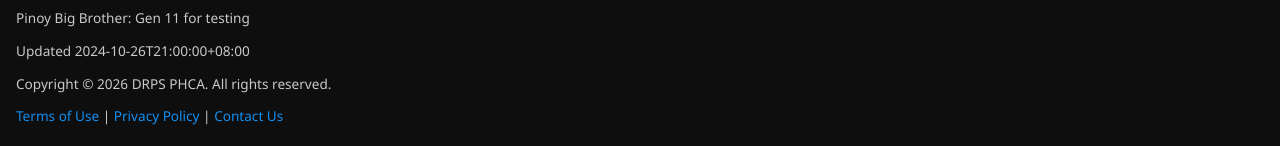
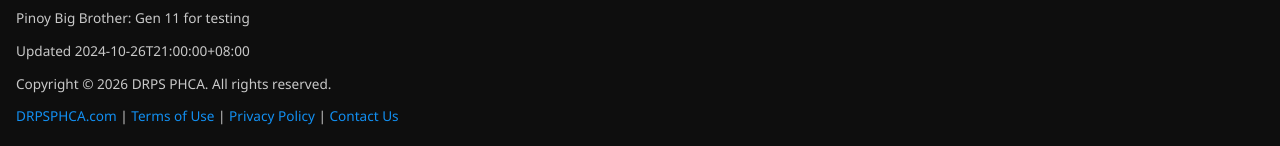
Before and after one commit to drpsphca/PHCASite-PBBUpdates, a Jekyll site: the page built from index.md, in a window 1280 px wide and 900 px high, scrolled down 735 px. Shown: the part 751-897 px from the top of the window. Built offline with Jekyll 4.4.1, drawn with Linux system fonts in a browser that asks for light colours.

Commit message:
20261002-01

```diff
--- a/_includes/footer.html
+++ b/_includes/footer.html
@@ -2,5 +2,5 @@
   <p>{{ site.data.season.title }}  for testing</p>
   <p>Updated {{ site.data.season.updated_at }}</p>
   <p>Copyright © 2026 DRPS PHCA. All rights reserved.</p>
-  <a href=https://legal.drpsphca.com/terms class="btn btn-primary">Terms of Use</a> | <a href=https://legal.drpsphca.com/privacy class="btn btn-primary">Privacy Policy</a> | <a href=https://drpsphca.com/contact class="btn btn-primary">Contact Us</a>
+  <a href=https://drpsphca.com/ class="btn btn-primary">DRPSPHCA.com</a> | <a href=https://legal.drpsphca.com/terms class="btn btn-primary">Terms of Use</a> | <a href=https://legal.drpsphca.com/privacy class="btn btn-primary">Privacy Policy</a> | <a href=https://drpsphca.com/contact class="btn btn-primary">Contact Us</a>
 </footer>
```
